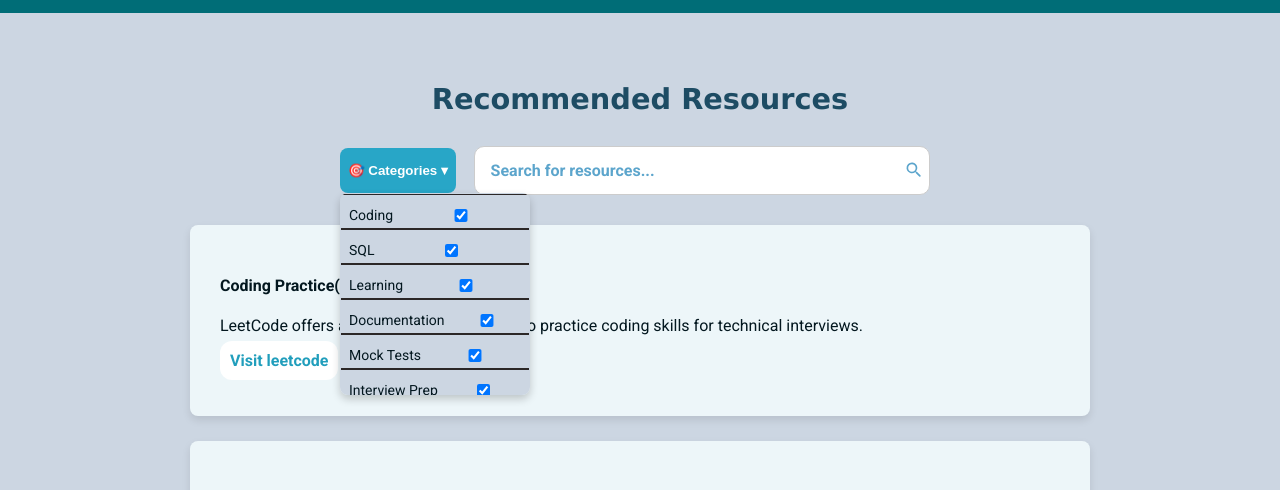
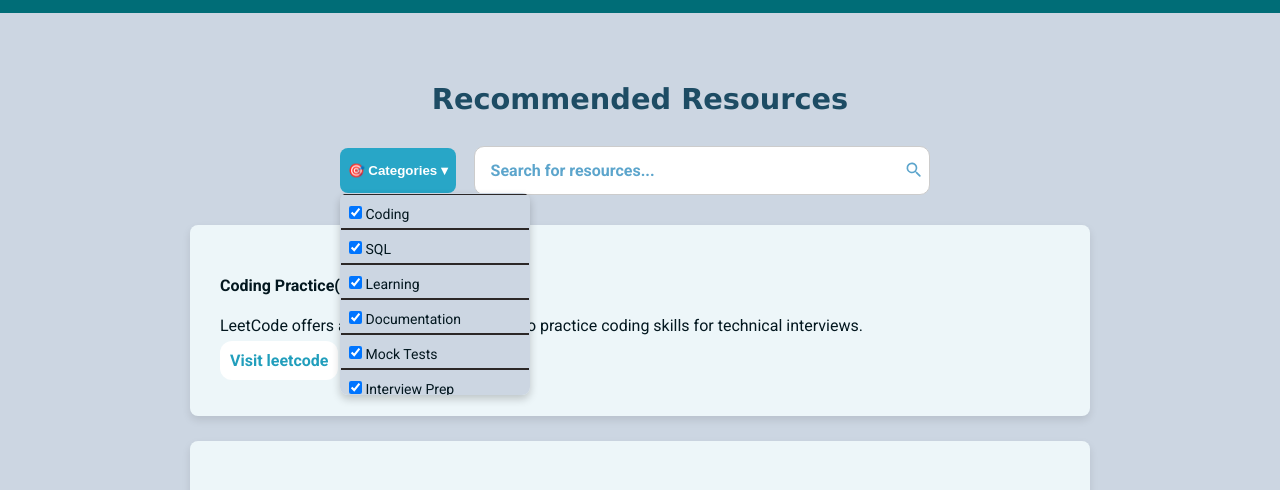
Before and after one commit to Varshitha713/first-contrib-placement, a plain HTML site: page index.html in a window 1280 px wide. Both pictures are taken after a click on the button "🎯 Categories ▾". Shown: the part 291-781 px from the top of the page. Drawn offline with Linux system fonts and the light colour scheme.

Commit message:
Final dropdown menu ui

```diff
--- a/styles/style.css
+++ b/styles/style.css
@@ -440,12 +440,7 @@ footer {
 }
 
 .checkbox-dropdown label {
-  display: flex;
-  flex-direction: row-reverse;
-  vertical-align: middle;
-  text-align: left;
-  justify-content:center;
-  align-items: center;
+   display: block;
   margin: 0px 0;
   padding-top: 8px;
   width: 180px;
@@ -471,7 +466,7 @@ footer {
   color:#e3e3e3
 }
 .dark-mode .checkbox-dropdown {
-    background-color: #222b36;
+    background-color: #3d4e62;
     color: #E0E0E0;
 }
 
```
